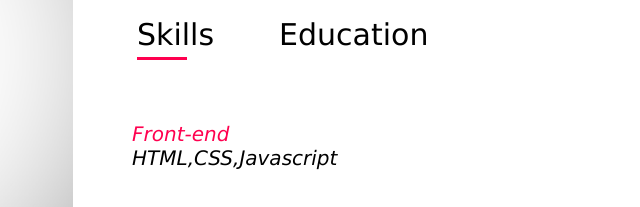
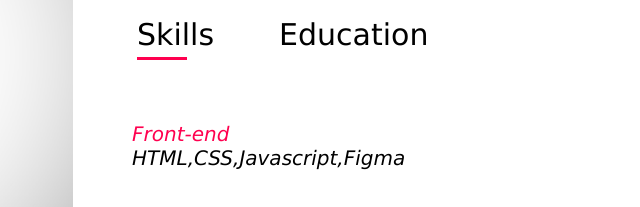
Before and after one commit to tejas-is/portfolio, a plain HTML site: page index.html in a window 1280 px wide. Shown: the part 1049-1256 px from the top of the page, 375-1015 px from the left. Drawn offline with Linux system fonts and the light colour scheme.

Commit message:
Update index.html

```diff
--- a/index.html
+++ b/index.html
@@ -53,7 +53,7 @@
                     </div>
                     <div class="tab-contents active-tab" id="skills">
                         <ul>
-                            <li><span>Front-end</span><br>HTML,CSS,Javascript</li>
+                            <li><span>Front-end</span><br>HTML,CSS,Javascript,Figma</li>
                             <li><span>Back-end</span><br>SQL</li>
                             <li><span>Server</span><br>C,C++,Python,Golang</li>
                         </ul>
```
